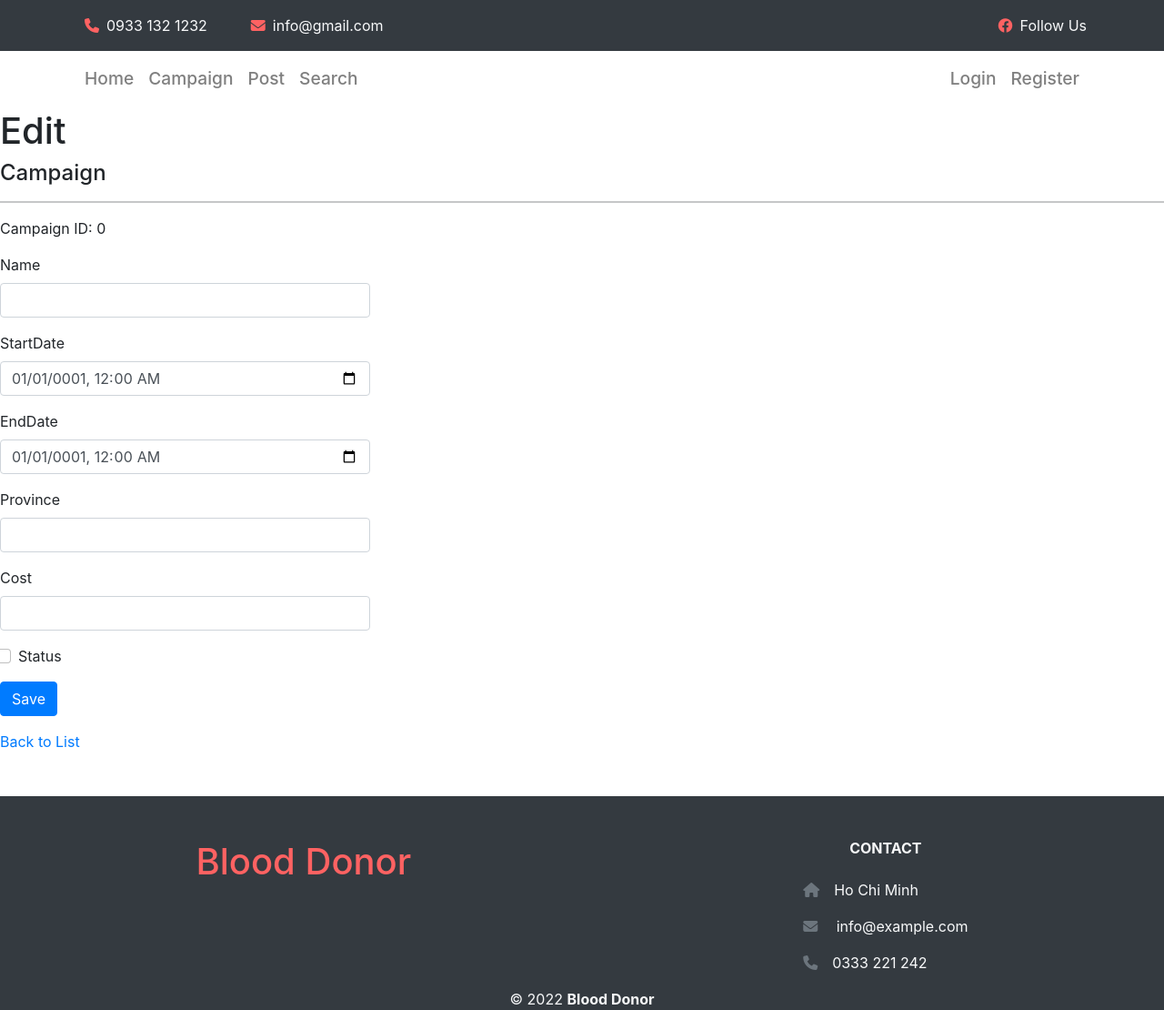
After one commit to trinity-fptu/SWP391_HealthCareProject, an ASP.NET Core app: template SWP391_HealthCareProject/Views/RH/Edit.cshtml in a window 1280 px wide. The commit adds this page. Shown: the whole page at 91% size. Run offline with ASP.NET Core 8, Linux system fonts and the light colour scheme; the template is opened without the code that fills it, so the values that code supplies are empty; style sheets or scripts are compiled from the project's sources.

Commit message:
add function update campaign

```diff
--- a/SWP391_HealthCareProject/Controllers/HomeController.cs
+++ b/SWP391_HealthCareProject/Controllers/HomeController.cs
@@ -31,6 +31,7 @@ namespace SWP391_HealthCareProject.Controllers
             PostDAO postDAO = new PostDAO();
             CampaignDAO campaignDAO = new CampaignDAO();
             VolunteerDAO volunteerDAO = new VolunteerDAO();
+            PlanDAO planDAO = new PlanDAO();
 
             List<Post> postList = new List<Post>();
             postList = postDAO.getAllPost();
@@ -38,11 +39,14 @@ namespace SWP391_HealthCareProject.Controllers
             campaignList = campaignDAO.getAllCampaign();
             List<Volunteer> volunteerList = new List<Volunteer>();
             volunteerList = volunteerDAO.getAllVolunteer();
+            List<Plan> planplist = new List<Plan>();
+            planplist = planDAO.getAllPlan();
 
             HomeModels homeModels = new HomeModels();
             homeModels.PostViewModel = postList;
             homeModels.CampaignViewModel = campaignList;
             homeModels.VolunteerViewModel = volunteerList;
+            homeModels.PlanViewModel = planplist;
             return View(homeModels);
         }
 
--- a/SWP391_HealthCareProject/Views/Campaign/Detail.cshtml
+++ b/SWP391_HealthCareProject/Views/Campaign/Detail.cshtml
@@ -16,10 +16,10 @@
         Name: @item.Name
     </p>
     <p>
-        Start Date: @item.StartDate
+        Start Date: @item.StartDate.ToString("dd/MM/yyyy")
     </p>
     <p>
-        End date: @item.EndDate
+            End date: @item.EndDate.ToString("dd/MM/yyyy")
     </p>
     <p class="">
         Location: @item.Province
--- a/SWP391_HealthCareProject/Views/Home/CampaignList.cshtml
+++ b/SWP391_HealthCareProject/Views/Home/CampaignList.cshtml
@@ -33,7 +33,7 @@
                          alt="Card image cap">
                     <div class="card-body">
                         <div class="d-flex justify-content-between">
-                            <span><i class="fa-regular fa-calendar"></i> 29 April, 2022</span>
+                            <span><i class="fa-regular fa-calendar"></i> @item.StartDate.ToString("dd/MM/yyyy")</span>
                             <span><i class="fa-solid fa-location-dot"></i> @item.Province</span>
                         </div>
                         <h1 class="card-title">@item.Name</h1>
--- /dev/null
+++ b/SWP391_HealthCareProject/Views/RH/Edit.cshtml
@@ -0,0 +1,58 @@
+@model SWP391_HealthCareProject.Models.Campaign
+
+@{
+    ViewData["Title"] = "Edit";
+    Layout = "~/Views/Shared/_Layout.cshtml";
+}
+
+<h1>Edit</h1>
+
+<h4>Campaign</h4>
+<hr />
+<div class="row">
+    <div class="col-md-4">
+        <form asp-action="Edit">
+            <div asp-validation-summary="ModelOnly" class="text-danger"></div>
+            <p>Campaign ID: @Model.CampaignId</p>
+            <div class="form-group">
+                <label asp-for="Name" class="control-label"></label>
+                <input asp-for="Name" class="form-control" />
+                <span asp-validation-for="Name" class="text-danger"></span>
+            </div>
+
+            <div class="form-group">
+                <label asp-for="StartDate" class="control-label"></label>
+                <input asp-for="StartDate" class="form-control" />
+                <span asp-validation-for="StartDate" class="text-danger"></span>
+            </div>
+            <div class="form-group">
+                <label asp-for="EndDate" class="control-label"></label>
+                <input asp-for="EndDate" class="form-control" />
+                <span asp-validation-for="EndDate" class="text-danger"></span>
+            </div>
+            <div class="form-group">
+                <label asp-for="Province" class="control-label"></label>
+                <input asp-for="Province" class="form-control" />
+                <span asp-validation-for="Province" class="text-danger"></span>
+            </div>
+            <div class="form-group">
+                <label asp-for="Cost" class="control-label"></label>
+                <input asp-for="Cost" class="form-control" />
+                <span asp-validation-for="Cost" class="text-danger"></span>
+            </div>
+
+            <div class="form-group form-check">
+                <label class="form-check-label">
+                    <input class="form-check-input" asp-for="Status" /> @Html.DisplayNameFor(model => model.Status)
+                </label>
+            </div>
+            <div class="form-group">
+                <input type="submit" value="Save" class="btn btn-primary" />
+            </div>
+        </form>
+    </div>
+</div>
+
+<div>
+    <a asp-action="Index">Back to List</a>
+</div>
--- a/SWP391_HealthCareProject/Views/RH/ManageCampaign.cshtml
+++ b/SWP391_HealthCareProject/Views/RH/ManageCampaign.cshtml
@@ -31,6 +31,8 @@
                         <table class="table table-bordered">
                             <thead>
                                 <tr>
+                                    <th>Volunteer ID</th>
+                                    <th>Volunteer Name</th>
                                     <th>Campaign ID</th>
                                     <th>Campaign Name</th>
                                     <th>Location</th>
```
Also changed, not shown: SWP391_HealthCareProject/Controllers/RHController.cs (+46 -1 lines), SWP391_HealthCareProject/DataAccess/HomeModels.cs (+21 -0 lines), SWP391_HealthCareProject/DataAccess/HospitalRedCrossDAO.cs (+33 -0 lines), SWP391_HealthCareProject/DataAccess/PlanDAO.cs (+7 -0 lines), SWP391_HealthCareProject/Views/RH/Index.cshtml (+33 -23 lines).
